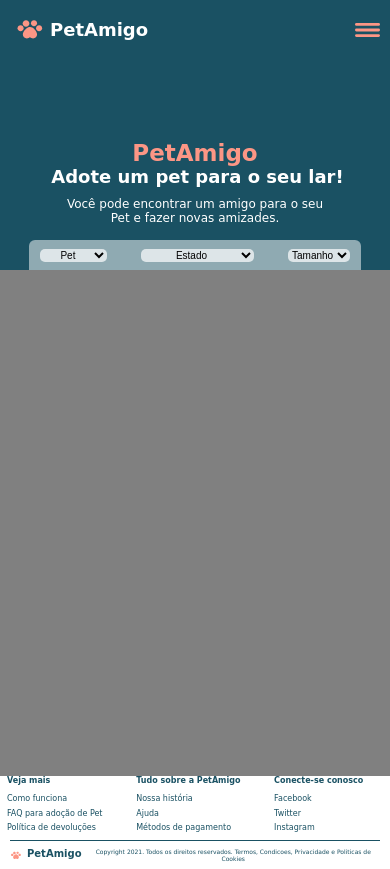
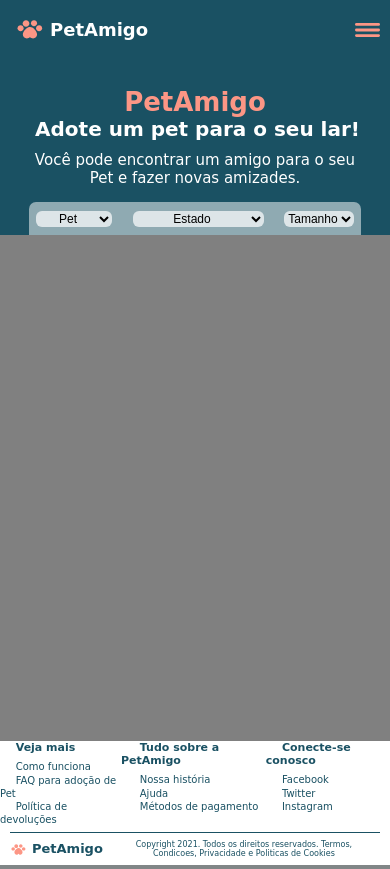
Before and after one commit to GiancarloVBar/PetAmigo2, a web app: file home.html in a window 390 px wide. Run offline with its HTML, style and script files only (its server is not run), Linux system fonts and the light colour scheme; some web fonts are replaced.

Commit message:
07 finalizando o footer responsivo para todos os tamanhos

```diff
--- a/assets/styles/home.css
+++ b/assets/styles/home.css
@@ -234,12 +227,12 @@
     font-family: 'Baloo 2', cursive;
     font-size: 10px;
     font-weight: bold;
-    margin-left: 5px;
-    margin-right: 5px;
+    margin: auto 5px auto 5px;
 }
 
 footer > div.bottom-footer > p {
     text-align: center;
+    margin: auto 5px auto 5px;
     font-size: 6px;
 }
 
@@ -252,11 +245,33 @@
 ************************************* */
 
 /*
-RESPONSIVIDADE - 280px a 375px - MOBILE S
+RESPONSIVIDADE - 320px a 375px - MOBILE S
 */
 
-@media (min-width: 281px) {
+@media (min-width: 320px) {
+    footer > div.footer-menu {
+        text-indent: 12%;
+    }
 
+    footer > div.footer-menu > nav > h3 {
+        font-size: 10px;
+    }
+
+    footer > div.footer-menu > nav > ul > li > a {
+        font-size: 9px;
+    }
+
+    footer > div.bottom-footer /* > div.footer-logo */ > img {
+        width: 15px;
+    }
+
+    footer > div.bottom-footer > span {
+        font-size: 12px;
+    }
+
+    footer > div.bottom-footer > p {
+        font-size: 7px;
+    }
 }
 
 /*
@@ -281,35 +296,58 @@
     }
 
     section.blue-index {
-        height: 270px;
+        height: 235px;
     }
 
-    section.blue-index > h1 {
-        font-size: 30px;
+    section.blue-index > div.title > h1 {
+        font-size: 26px;
     }
 
-    section.blue-index > h2 {
-        font-size: 23px;
+    section.blue-index > div.title > h2 {
+        font-size: 20px;
     }
 
-    section.blue-index > p {
-        font-size: 17px;
+    section.blue-index > div.title > p {
+        font-size: 15px;
+    }
+
+    section.blue-index > div.search {
+        border-top-left-radius: 7px;
+        border-top-right-radius: 7px;
+        height: 33px;
+    }
+
+    .pet > form > select, .estado > form > select, .tamanho > form > select {
+        font-size: 12px;
+        border-radius: 6px;
     }
 
     /* main */
 
-    /* footer > div {
+    footer > div.footer-menu {
+        text-indent: 13%;
+    }
+
+    footer > div.footer-menu > nav > h3 {
         font-size: 11px;
     }
 
-    footer > div.bottom-footer > div.footer-logo > img {
+    footer > div.footer-menu > nav > ul > li > a {
+        font-size: 10px;
+    }
+
+    footer > div.bottom-footer /* > div.footer-logo */ > img {
         width: 17px;
     }
 
     footer > div.bottom-footer > span {
-        font-size: 11px;
+        font-size: 13px;
     }
- */
+
+    footer > div.bottom-footer > p {
+        font-size: 8px;
+    }
+
 }
 
 /*
```
Also changed, not shown: other parts of assets/styles/home.css (+52 -17 lines).
